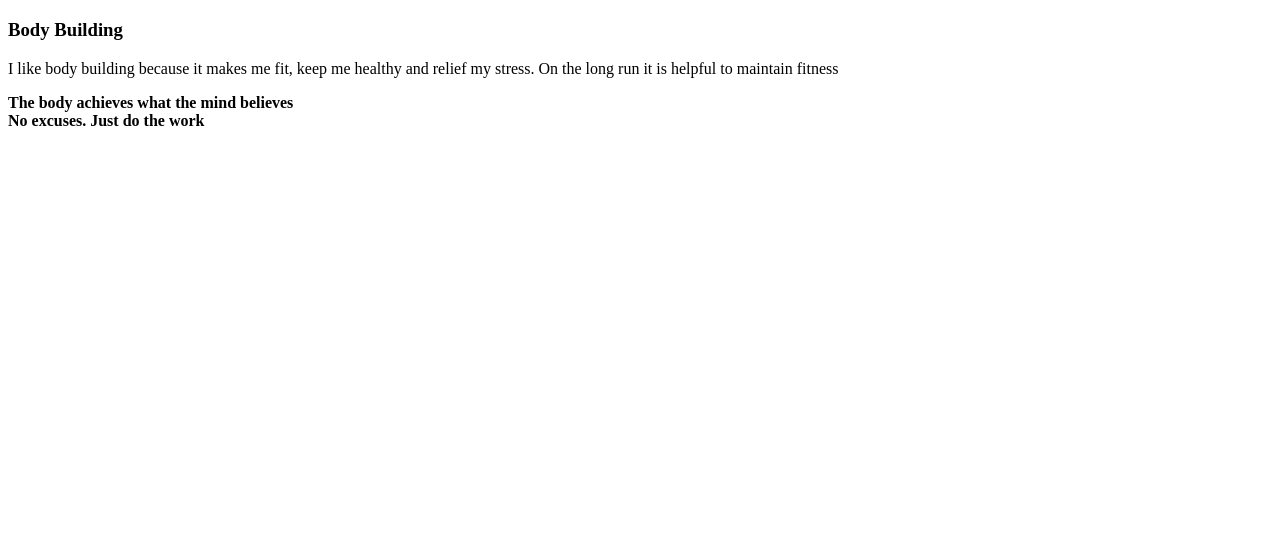
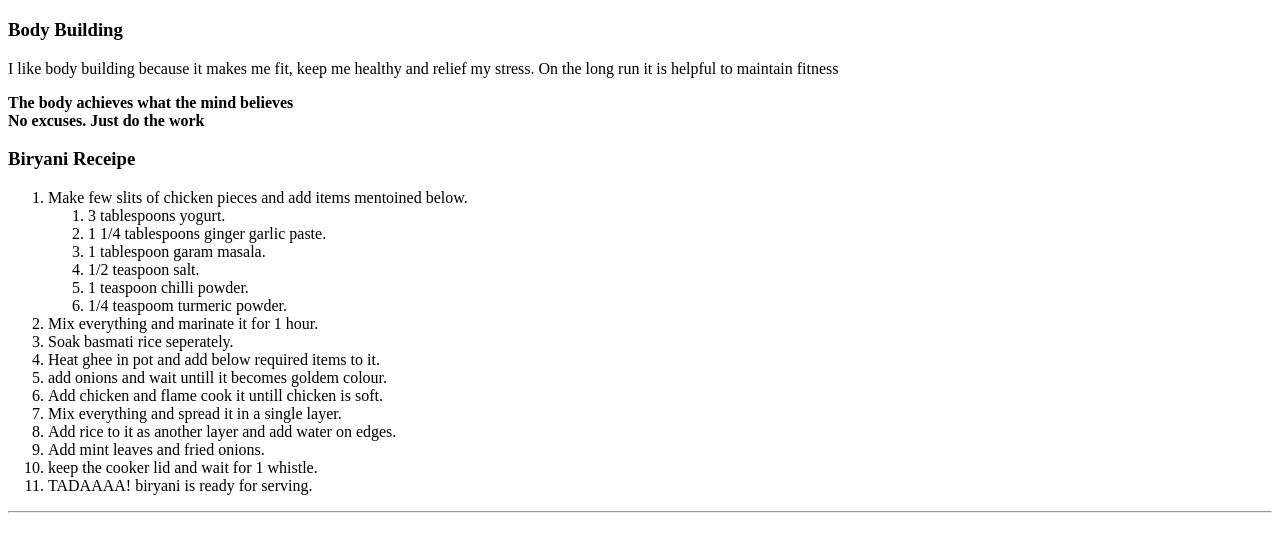
Before and after one commit to 44-563-Web-Apps-S21/webapps-s21-assignment-3-harshakurra123, a plain HTML site: page index.html in a window 1280 px wide. Shown: the part 61-612 px from the top of the page. Drawn offline with Linux system fonts and the light colour scheme.

Commit message:
ordered list in index.html

```diff
--- a/index.html
+++ b/index.html
@@ -10,5 +10,29 @@
     <p>I like body building because it makes me fit, keep me healthy and relief my stress. On the long run it is helpful to maintain fitness</p>
     <b>The body achieves what the mind believes</b><br>
     <b>No excuses. Just do the work</b>
+    <h3>Biryani Receipe</h3>
+    <ol>
+        <li>Make few slits of chicken pieces and add items mentoined below.</li>
+        <ol>
+            <li>3 tablespoons yogurt.</li>
+            <li>1 1/4 tablespoons ginger garlic paste.</li>
+            <li>1 tablespoon garam masala.</li>
+            <li>1/2 teaspoon salt.</li>
+            <li>1 teaspoon chilli powder.</li>
+            <li>1/4 teaspoom turmeric powder.</li>
+        </ol>
+
+            <li>Mix everything and marinate it for 1 hour.</li>
+            <li>Soak basmati rice seperately.</li>
+            <li>Heat ghee in pot and add below required items to it.</li>
+            <li>add onions and wait untill it becomes goldem colour.</li>
+            <li>Add chicken and flame cook it untill chicken is soft.</li>
+            <li>Mix everything and spread it in a single layer.</li>
+            <li>Add rice to it as another layer and add water on edges.</li>
+            <li>Add mint leaves and fried onions.</li>
+            <li>keep the cooker lid and wait for 1 whistle.</li>
+            <li>TADAAAA! biryani is ready for serving.</li>
+    </ol>
+    <hr>
 </body>
 </html>
```
